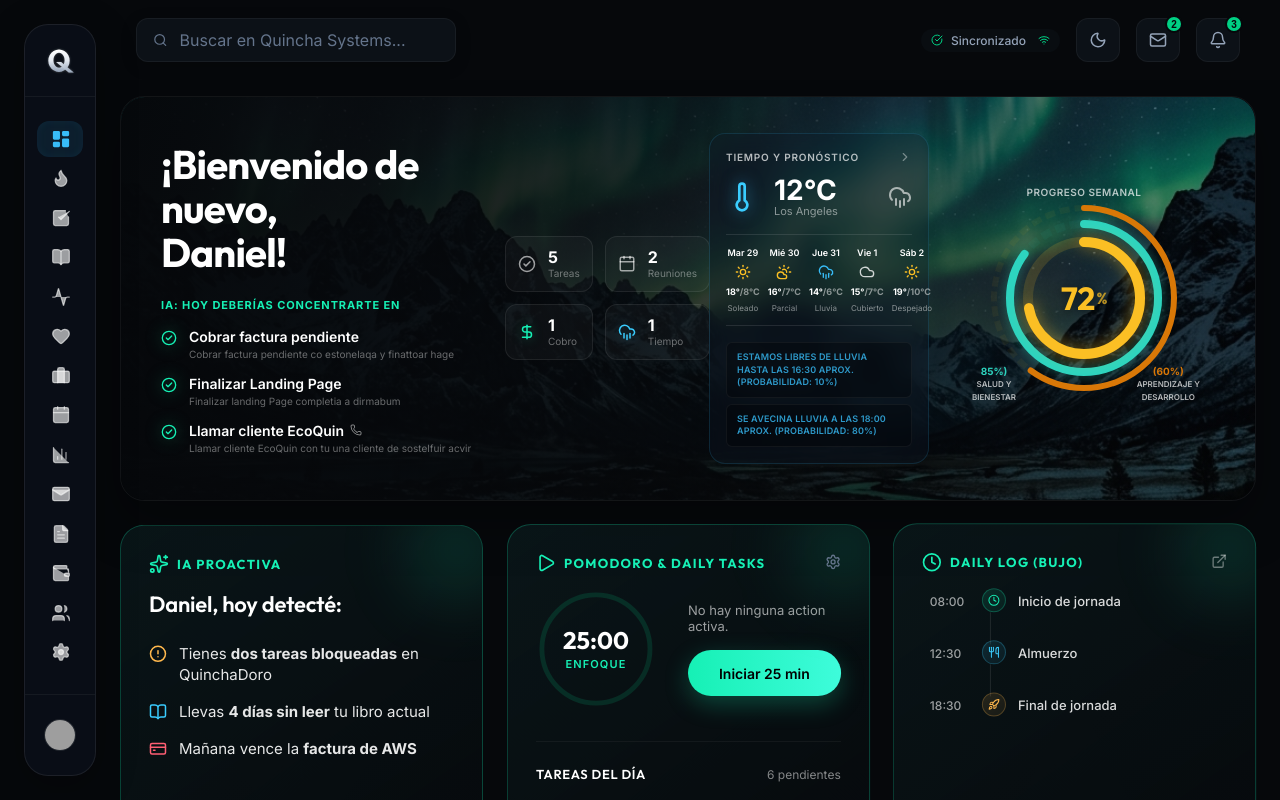
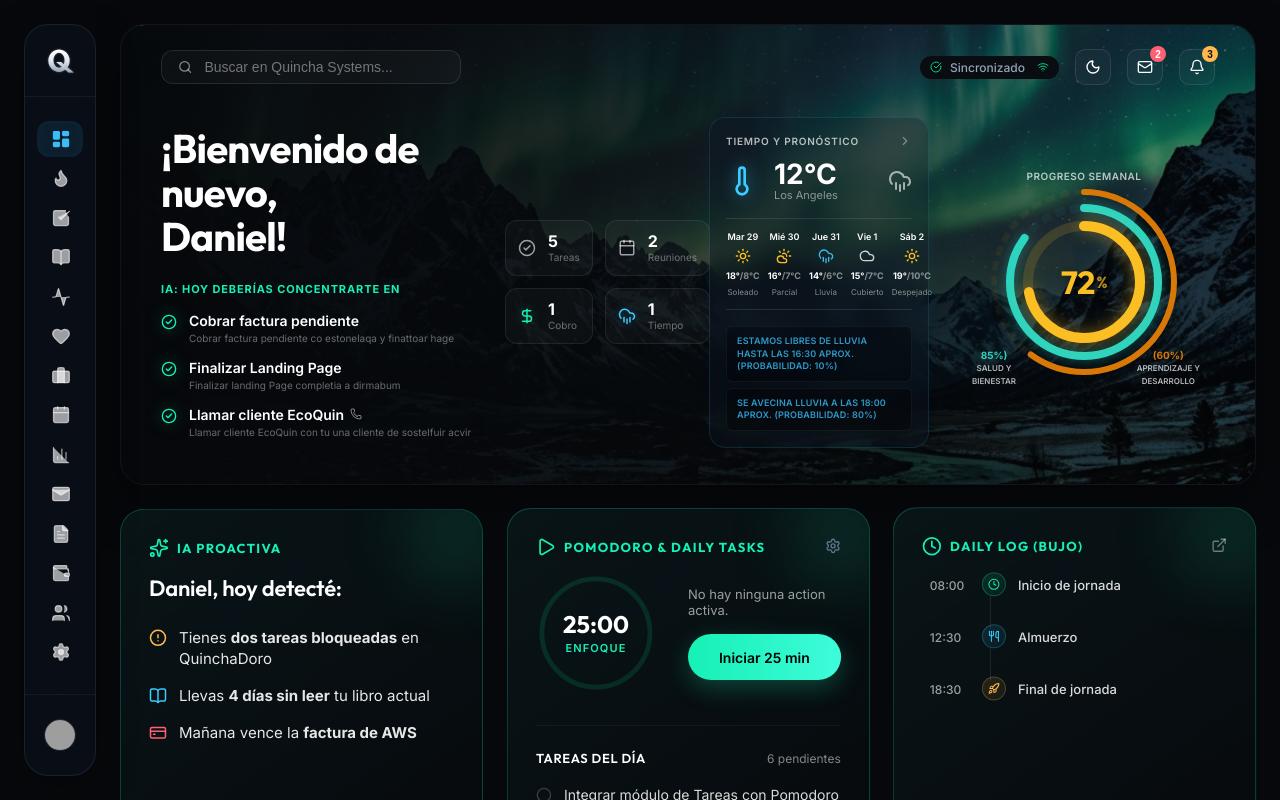
Before and after one commit to Quincha/web3, a React (Vite) app: page / in a window 1280 px wide. Both pictures are taken after typing "Sample", "Sample123" into the empty fields and a click on the button "INICIAR SESIÓN". Built offline with nearby package versions, Linux system fonts and the light colour scheme; grey boxes are pictures that could not be loaded.

Commit message:
dashboar listo

```diff
--- a/src/Dashboard.css
+++ b/src/Dashboard.css
@@ -95,7 +95,7 @@
 .dashboard-body-scroller {
   flex: 1;
   overflow-y: auto;
-  padding: 16px 24px;
+  padding: 24px;
   background-color: var(--bg-primary);
 }
 
--- a/src/components/dashboard/DashboardHero.tsx
+++ b/src/components/dashboard/DashboardHero.tsx
@@ -1,27 +1,37 @@
-import React from 'react';
+import React, { useState } from 'react';
 import { useUser } from '../../context/UserContext';
-import { CheckCircle2, Calendar, DollarSign, CloudRain, Phone, Thermometer, ChevronRight, Sun, CloudSun, Cloud } from 'lucide-react';
+import { useTheme } from '../../context/ThemeContext';
+import type { Theme } from '../../context/ThemeContext';
+import { SyncStatusBar } from '../layout/SyncStatusBar';
+import { CheckCircle2, Calendar, DollarSign, CloudRain, Phone, Thermometer, ChevronRight, Sun, CloudSun, Cloud, Search, Bell, Mail, Sparkles, Moon } from 'lucide-react';
 import { tokens } from '../../theme/tokens';
 
 export const DashboardHero: React.FC = () => {
   const { userConfig } = useUser();
   const firstName = userConfig.userName.split(' ')[0];
 
+  const { theme, setTheme } = useTheme();
+  const [showThemeMenu, setShowThemeMenu] = useState(false);
+
+  const themeOptions = [
+    { id: 'dark' as Theme, label: 'Modo Oscuro', icon: <Moon size={16} /> },
+    { id: 'light' as Theme, label: 'Modo Claro', icon: <Sun size={16} /> },
+    { id: 'mixed' as Theme, label: 'Modo Mixto', icon: <Sparkles size={16} /> }
+  ];
+
   const heroStyle: React.CSSProperties = {
     position: 'relative',
     overflow: 'hidden',
     borderRadius: '24px',
-    padding: '36px 40px',
+    padding: '24px 40px 36px 40px', // Adjusted top padding for header
     background: 'transparent',
     border: `1px solid rgba(255,255,255,0.05)`,
     boxShadow: tokens.shadows.elevation2,
     display: 'flex',
-    flexDirection: 'row',
-    justifyContent: 'space-between',
-    alignItems: 'stretch',
+    flexDirection: 'column', // Changed to column to stack header and content
     marginBottom: 0,
-    minHeight: '260px',
-    gap: '24px' // Adjusted for 4 columns
+    minHeight: '320px', // Slightly taller to accommodate header
+    gap: '32px' // Gap between header and content
   };
 
   const backgroundGraphicsStyle: React.CSSProperties = {
@@ -71,8 +81,64 @@ export const DashboardHero: React.FC = () => {
         <div style={overlayStyle}></div>
       </div>
 
-      {/* ZONA 1: Welcome & AI Focus */}
-      <div style={{ ...columnStyle, flex: '1.2', minWidth: '320px' }}>
+      {/* Embedded Top Navigation Bar */}
+      <div style={{ position: 'relative', zIndex: 10, display: 'flex', justifyContent: 'space-between', alignItems: 'center', width: '100%' }}>
+        {/* Search */}
+        <div style={{ display: 'flex', alignItems: 'center', background: 'rgba(255,255,255,0.03)', border: '1px solid rgba(255,255,255,0.1)', borderRadius: '12px', padding: '8px 16px', width: '300px', backdropFilter: 'blur(10px)' }}>
+          <Search size={16} color="rgba(255,255,255,0.5)" />
+          <input
+            type="text"
+            placeholder="Buscar en Quincha Systems..."
+            style={{ background: 'transparent', border: 'none', color: '#fff', outline: 'none', marginLeft: '12px', width: '100%', fontSize: '14px' }}
+          />
+        </div>
+
+        {/* Actions */}
+        <div style={{ display: 'flex', alignItems: 'center', gap: '16px' }}>
+          <SyncStatusBar />
+
+          <div style={{ position: 'relative' }}>
+            <button
+              onClick={() => setShowThemeMenu(!showThemeMenu)}
+              style={{ background: 'rgba(255,255,255,0.03)', border: '1px solid rgba(255,255,255,0.1)', borderRadius: '10px', width: '36px', height: '36px', display: 'flex', alignItems: 'center', justifyContent: 'center', color: '#fff', cursor: 'pointer', backdropFilter: 'blur(10px)' }}
+            >
+              {theme === 'dark' && <Moon size={16} />}
+              {theme === 'light' && <Sun size={16} />}
+              {theme === 'mixed' && <Sparkles size={16} />}
+            </button>
+
+            {showThemeMenu && (
+              <div style={{ position: 'absolute', top: '100%', right: 0, marginTop: '8px', background: 'rgba(15, 23, 42, 0.95)', border: '1px solid rgba(255,255,255,0.1)', borderRadius: '12px', padding: '8px', display: 'flex', flexDirection: 'column', gap: '4px', minWidth: '150px', backdropFilter: 'blur(20px)' }}>
+                {themeOptions.map(opt => (
+                  <button
+                    key={opt.id}
+                    onClick={() => { setTheme(opt.id); setShowThemeMenu(false); }}
+                    style={{ background: theme === opt.id ? 'rgba(255,255,255,0.1)' : 'transparent', border: 'none', borderRadius: '8px', padding: '8px 12px', display: 'flex', alignItems: 'center', gap: '12px', color: '#fff', cursor: 'pointer', fontSize: '13px', textAlign: 'left' }}
+                  >
+                    {opt.icon}
+                    {opt.label}
+                  </button>
+                ))}
+              </div>
+            )}
+          </div>
+
+          <button style={{ background: 'rgba(255,255,255,0.03)', border: '1px solid rgba(255,255,255,0.1)', borderRadius: '10px', width: '36px', height: '36px', display: 'flex', alignItems: 'center', justifyContent: 'center', color: '#fff', cursor: 'pointer', position: 'relative', backdropFilter: 'blur(10px)' }}>
+            <Mail size={16} />
+            <span style={{ position: 'absolute', top: '-4px', right: '-4px', background: tokens.colors.accent.danger, color: '#fff', fontSize: '10px', fontWeight: 'bold', width: '16px', height: '16px', borderRadius: '50%', display: 'flex', alignItems: 'center', justifyContent: 'center' }}>2</span>
+          </button>
+
+          <button style={{ background: 'rgba(255,255,255,0.03)', border: '1px solid rgba(255,255,255,0.1)', borderRadius: '10px', width: '36px', height: '36px', display: 'flex', alignItems: 'center', justifyContent: 'center', color: '#fff', cursor: 'pointer', position: 'relative', backdropFilter: 'blur(10px)' }}>
+            <Bell size={16} />
+            <span style={{ position: 'absolute', top: '-4px', right: '-4px', background: tokens.colors.accent.warning, color: '#111', fontSize: '10px', fontWeight: 'bold', width: '16px', height: '16px', borderRadius: '50%', display: 'flex', alignItems: 'center', justifyContent: 'center' }}>3</span>
+          </button>
+        </div>
+      </div>
+
+      {/* Main Hero Content (Columns Row) */}
+      <div style={{ position: 'relative', zIndex: 3, display: 'flex', flexDirection: 'row', justifyContent: 'space-between', alignItems: 'stretch', flex: 1, gap: '24px' }}>
+        {/* ZONA 1: Welcome & AI Focus */}
+        <div style={{ ...columnStyle, flex: '1.2', minWidth: '320px' }}>
         <h1 className="outfit" style={{
           fontSize: '40px',
           fontWeight: 700,
@@ -323,6 +389,7 @@ export const DashboardHero: React.FC = () => {
         </div>
       </div>
 
+      </div>
     </div>
   );
 };
--- a/src/components/layout/DashboardLayout.tsx
+++ b/src/components/layout/DashboardLayout.tsx
@@ -1,6 +1,5 @@
 import React, { useState, useEffect } from 'react';
 import { Sidebar } from './Sidebar';
-import { Header } from './Header';
 import { DashboardSkeleton } from '../ui/SkeletonLoader';
 import { DashboardHero } from '../dashboard/DashboardHero';
 import { ProactiveAIAssistant } from '../dashboard/ProactiveAIAssistant';
@@ -192,7 +191,6 @@ export const DashboardLayout: React.FC = () => {
 
       {/* Main Container Frame */}
       <div className="dashboard-main-frame" style={{ position: 'relative' }}>
-        <Header />
         <main className="dashboard-body-scroller">
           {activeView === 'dashboard' ? renderDashboardHome() :
            activeView === 'pomodoro' ? <PomodoroModule /> :
```
